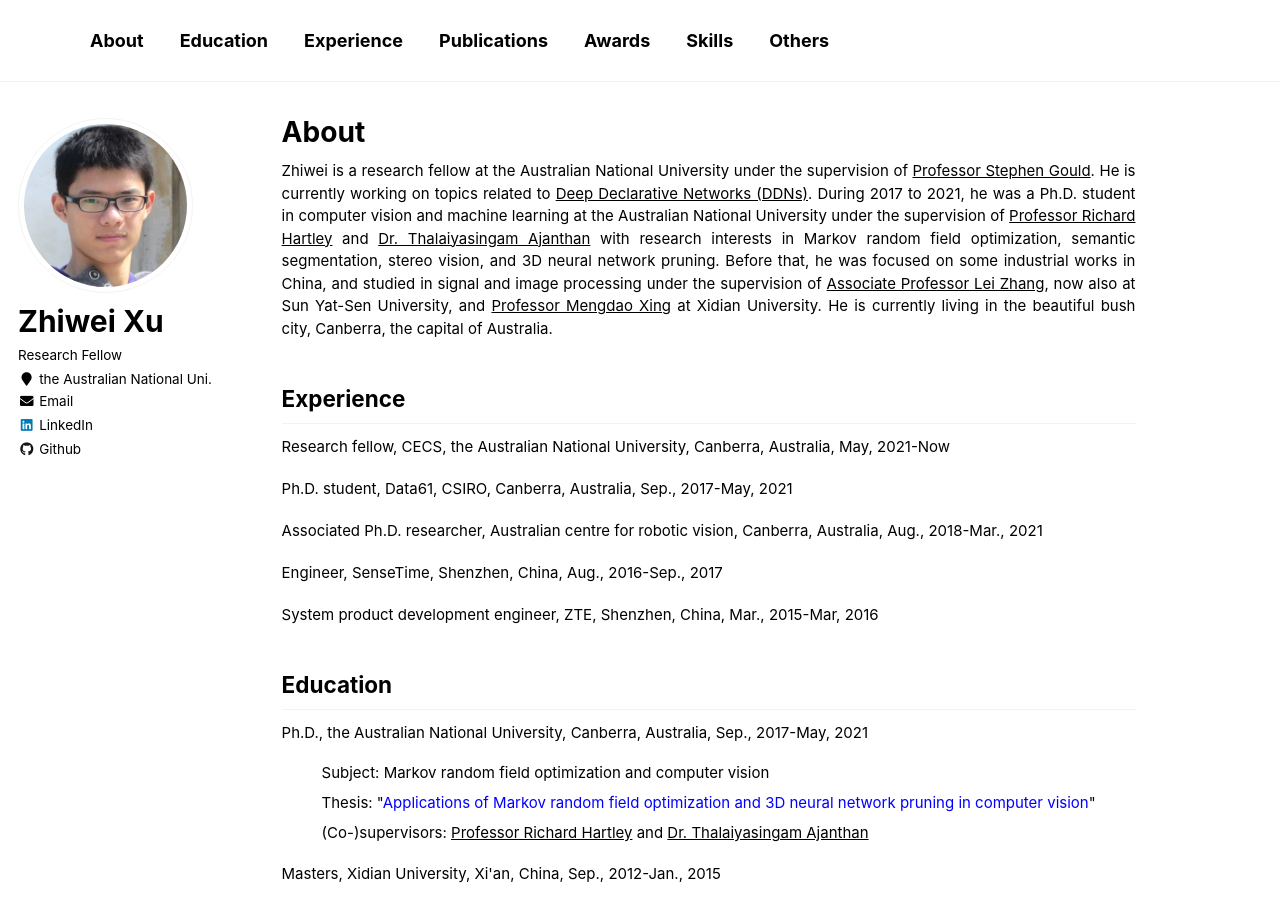
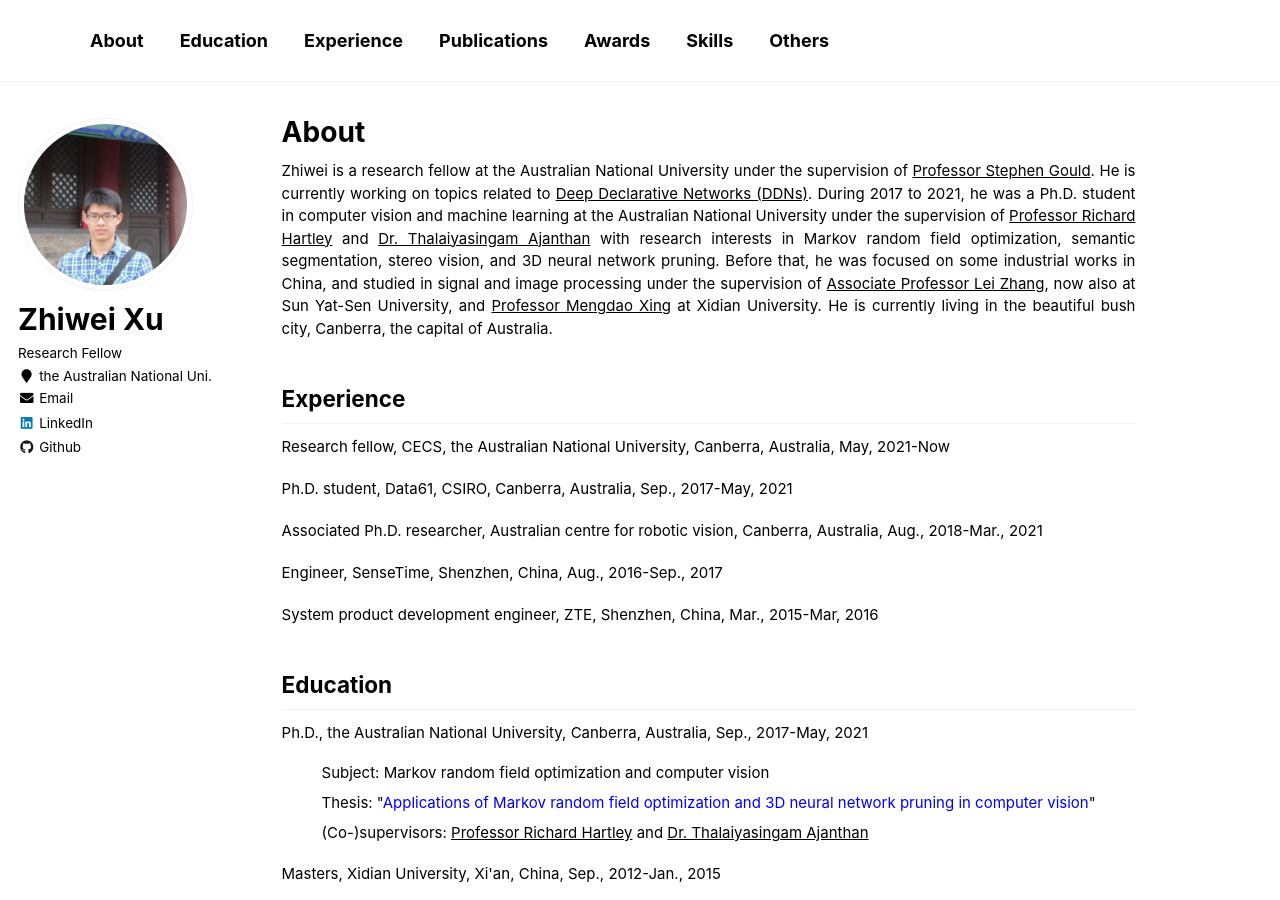
Before and after one commit to zwxu064/zwxu064.github.io, a Jekyll site: the page built from _pages/about.html, in a window 1280 px wide and 900 px high. Built offline with Jekyll 4.4.1, drawn with Linux system fonts in a browser that asks for light colours.

Commit message:
Update _config.yml

```diff
--- a/_config.yml
+++ b/_config.yml
@@ -81,7 +81,7 @@ analytics:
 # Site Author
 author:
   name             : "Zhiwei Xu"
-  avatar           : "../images/zhiwei_2012_2.jpg"
+  avatar           : "../images/mine.png"
   bio              : "Research Fellow"
   location         : "the Australian National Uni."
   employer         :
```
